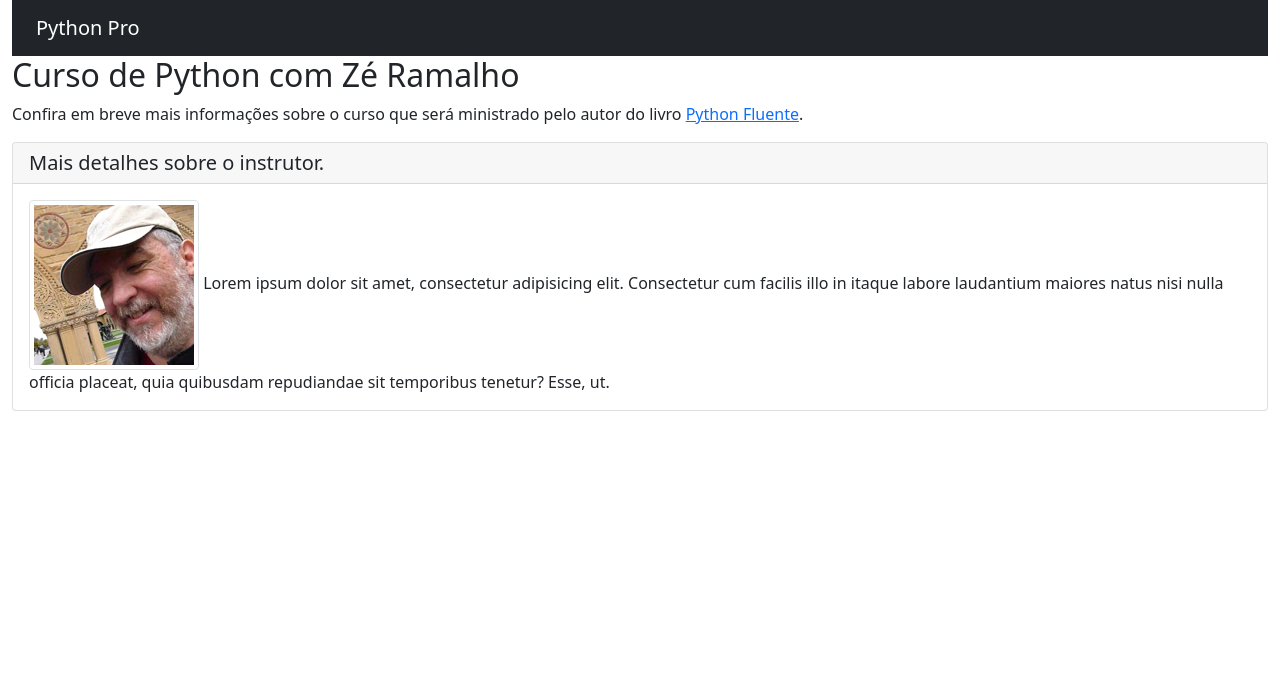
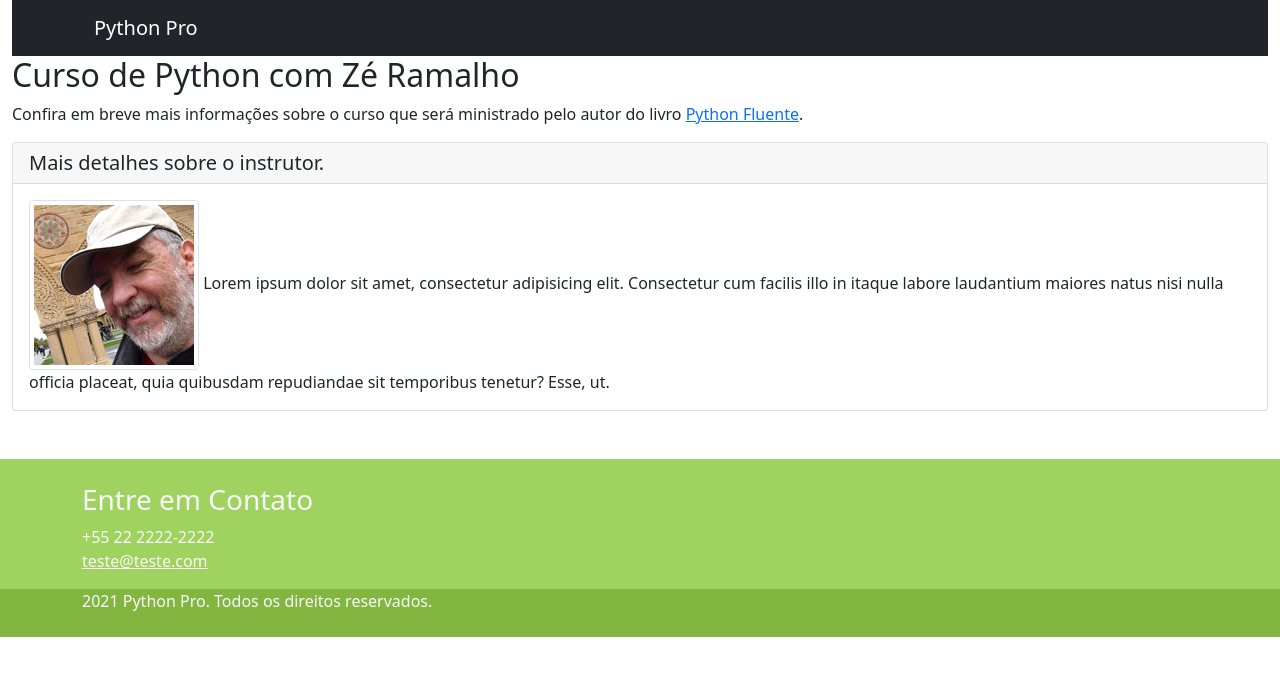
Before and after one commit to hemilioaraujo/cursoDjangoPythonPro, a Django app: page / in a window 1280 px wide. Shown: the top 676 px of the page. Run offline with Django 3.2, Linux system fonts and the light colour scheme; some libraries are stand-ins or nearby versions.

Commit message:
adicionado rodapé

```diff
--- a/pypro/base/templates/base/home.html
+++ b/pypro/base/templates/base/home.html
@@ -27,7 +27,7 @@
 	<div class="row">
 		<div class="col-md-12">
 			<nav class="navbar navbar-expand-lg navbar-dark bg-dark">
-  <div class="container-fluid">
+  <div class="container">
     <a class="navbar-brand" href="{% url 'base:home' %}">Python Pro</a>
     <button class="navbar-toggler" type="button" data-bs-toggle="collapse" data-bs-target="#navbarSupportedContent" aria-controls="navbarSupportedContent" aria-expanded="false" aria-label="Toggle navigation">
       <span class="navbar-toggler-icon"></span>
@@ -72,6 +72,30 @@
 	</div>
 </div>
 
+  <footer class="main-footer mt-5 pt-4  text-light">
+	  <div class="container">
+		  <div class="row">
+			  <div class="col">
+				  <h3>Entre em Contato</h3>
+				  <address>
+					  +55 22 2222-2222
+					  <br/>
+					  <a href="mailto:teste@teste.com" class="text-light">teste@teste.com</a>
+				  </address>
+			  </div>
+		  </div>
+	  </div>
+	<div class="rights pb-4">
+		  <div class="container">
+			  <div class="row">
+				  <div class="col">
+					  {% now 'Y' %} Python Pro. Todos os direitos reservados.
+				  </div>
+			  </div>
+		  </div>
+	</div>
+  </footer>
+
 
   </body>
 </html>
```
